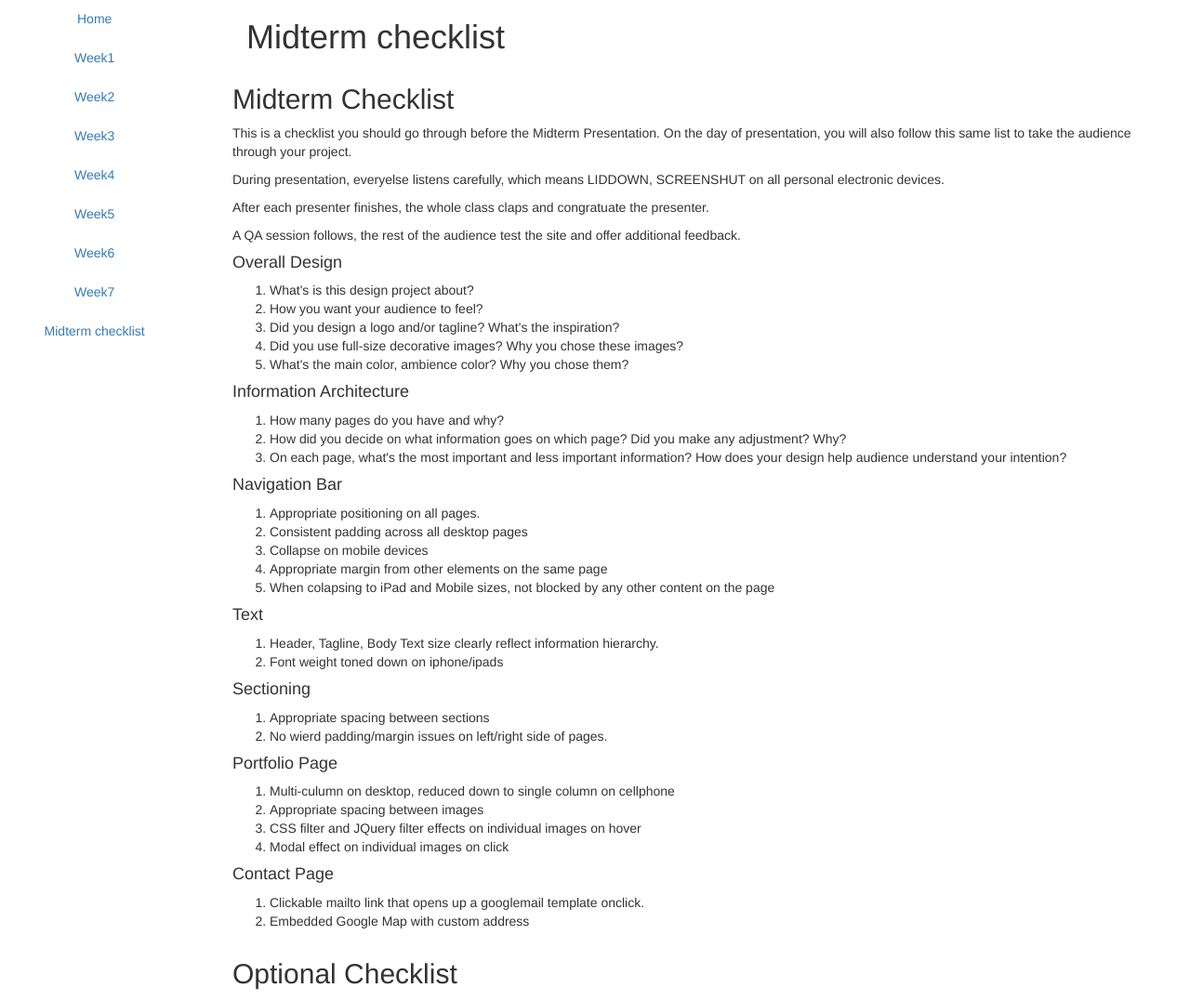
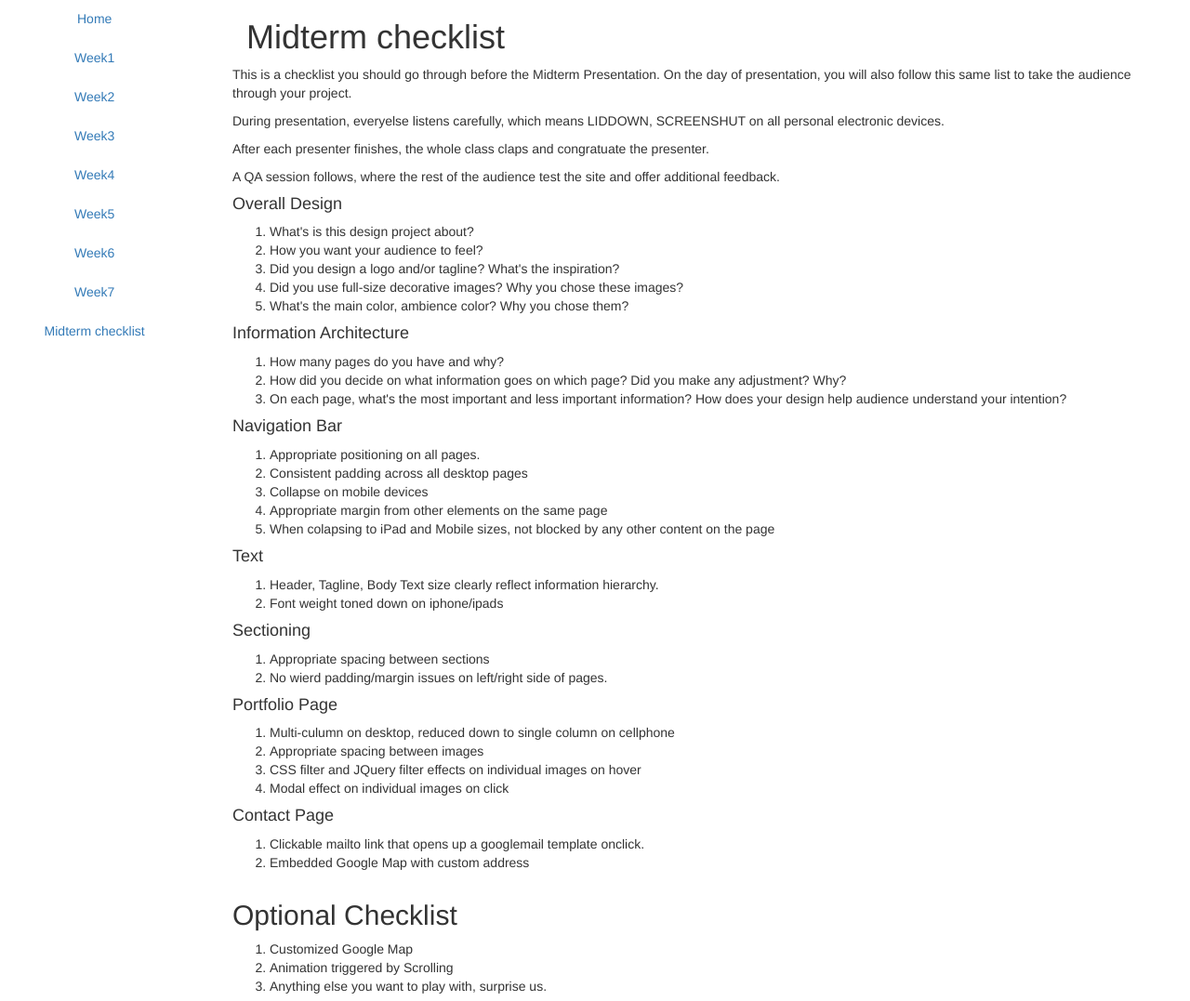
Before and after one commit to zhenzhenqi/MMA100, a Jekyll site: the page built from _posts/2015-03-24-Midterm Checklist.html, in a window 1280 px wide, cut to the strip 0-1077 px from the top of the page. Shown: the whole strip at 93% size. Built offline with Jekyll 4.4.1, drawn with Linux system fonts in a browser that asks for light colours; nearby versions of some CDN libraries.

Commit message:
midterm requirements

```diff
--- a/_posts/2015-03-24-Midterm Checklist.html
+++ b/_posts/2015-03-24-Midterm Checklist.html
@@ -4,11 +4,10 @@ layout: default
 
 
 <div class="row">
-    <h2>Midterm Checklist</h2>
     <p>This is a checklist you should go through before the Midterm Presentation. On the day of presentation, you will also follow this same list to take the audience through your project.</p>
     <p>During presentation, everyelse listens carefully, which means LIDDOWN, SCREENSHUT on all personal electronic devices.</p>
     <p>After each presenter finishes, the whole class claps and congratuate the presenter.</p>
-    <p>A QA session follows, the rest of the audience test the site and offer additional feedback.</p>
+    <p>A QA session follows, where the rest of the audience test the site and offer additional feedback.</p>
     <h4>Overall Design</h4>
     <ol>
         <li>What's is this design project about?</li>
```
